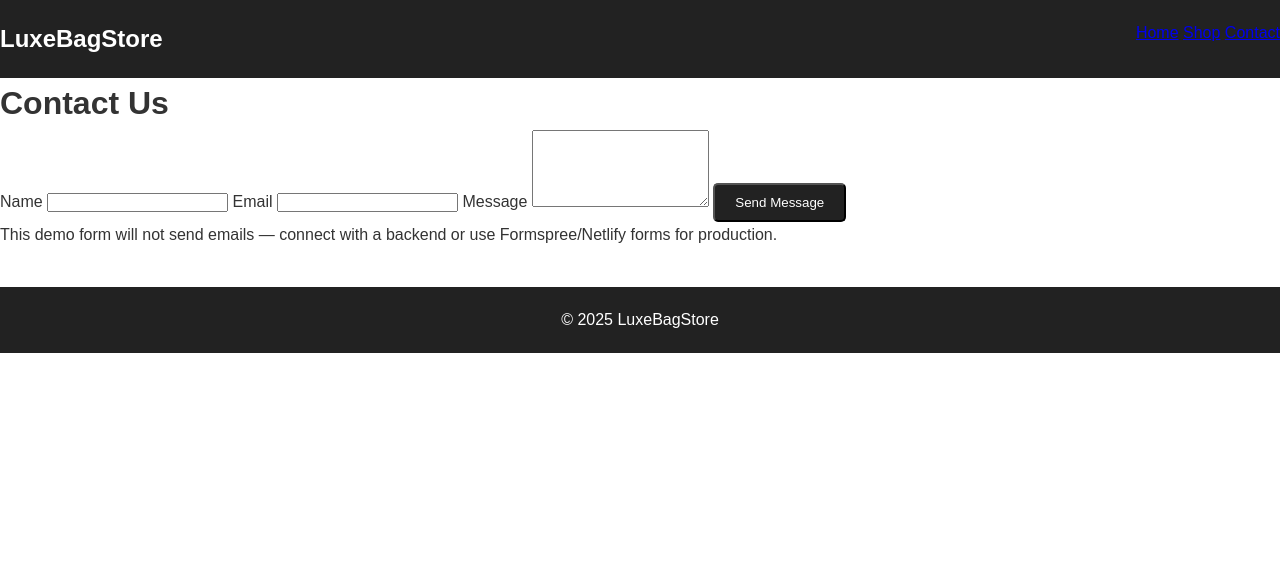
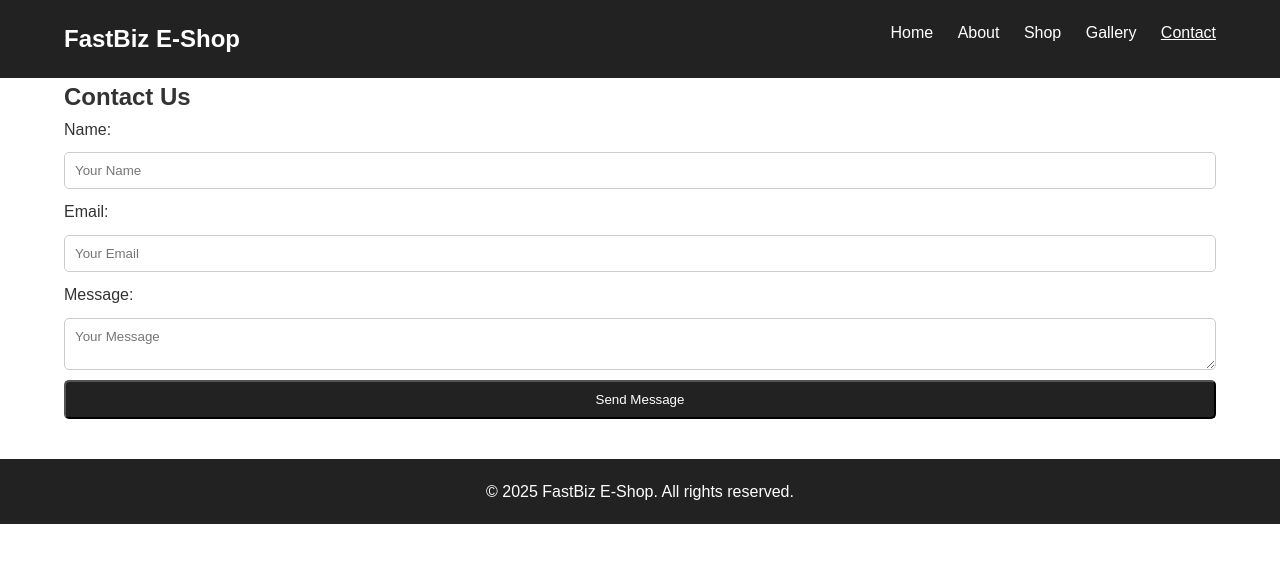
Before and after one commit to kafton/handbag-store, a plain HTML site: page contact.html in a window 1280 px wide. Drawn offline with Linux system fonts and the light colour scheme; files that its build step writes are made by us from their sources.

Commit message:
Update contact.html

```diff
--- a/contact.html
+++ b/contact.html
@@ -1,45 +1,49 @@
 <!DOCTYPE html>
 <html lang="en">
 <head>
-  <meta charset="utf-8" />
-  <meta name="viewport" content="width=device-width,initial-scale=1" />
-  <title>Contact — LuxeBagStore</title>
-  <link rel="stylesheet" href="css/style.css" />
+    <meta charset="UTF-8">
+    <meta name="viewport" content="width=device-width, initial-scale=1.0">
+    <title>Contact - FastBiz E-Shop</title>
+    <link rel="stylesheet" href="css/style.css">
 </head>
 <body>
-  <header class="site-header">
-    <div class="logo">LuxeBagStore</div>
-    <nav class="nav">
-      <a href="index.html">Home</a>
-      <a href="shop.html">Shop</a>
-      <a href="contact.html" class="active">Contact</a>
-    </nav>
-  </header>
+    <header>
+        <div class="container">
+            <h1 class="logo">FastBiz E-Shop</h1>
+            <nav>
+                <ul>
+                    <li><a href="index.html">Home</a></li>
+                    <li><a href="about.html">About</a></li>
+                    <li><a href="shop.html">Shop</a></li>
+                    <li><a href="gallery.html">Gallery</a></li>
+                    <li><a href="contact.html" class="active">Contact</a></li>
+                </ul>
+            </nav>
+        </div>
+    </header>
 
-  <main class="contact-page">
-    <h1>Contact Us</h1>
-    <form id="contactForm" class="contact-form">
-      <label>
-        Name
-        <input type="text" name="name" required />
-      </label>
-      <label>
-        Email
-        <input type="email" name="email" required />
-      </label>
-      <label>
-        Message
-        <textarea name="message" rows="5" required></textarea>
-      </label>
-      <button class="btn" type="submit">Send Message</button>
-    </form>
-    <p class="note">This demo form will not send emails — connect with a backend or use Formspree/Netlify forms for production.</p>
-  </main>
+    <section class="contact">
+        <div class="container">
+            <h2>Contact Us</h2>
+            <form>
+                <label>Name:</label>
+                <input type="text" placeholder="Your Name" required>
 
-  <footer class="site-footer">
-    <p>© 2025 LuxeBagStore</p>
-  </footer>
+                <label>Email:</label>
+                <input type="email" placeholder="Your Email" required>
 
-  <script src="js/script.js"></script>
+                <label>Message:</label>
+                <textarea placeholder="Your Message" required></textarea>
+
+                <button type="submit" class="btn">Send Message</button>
+            </form>
+        </div>
+    </section>
+
+    <footer>
+        <div class="container">
+            <p>&copy; 2025 FastBiz E-Shop. All rights reserved.</p>
+        </div>
+    </footer>
 </body>
 </html>
```
